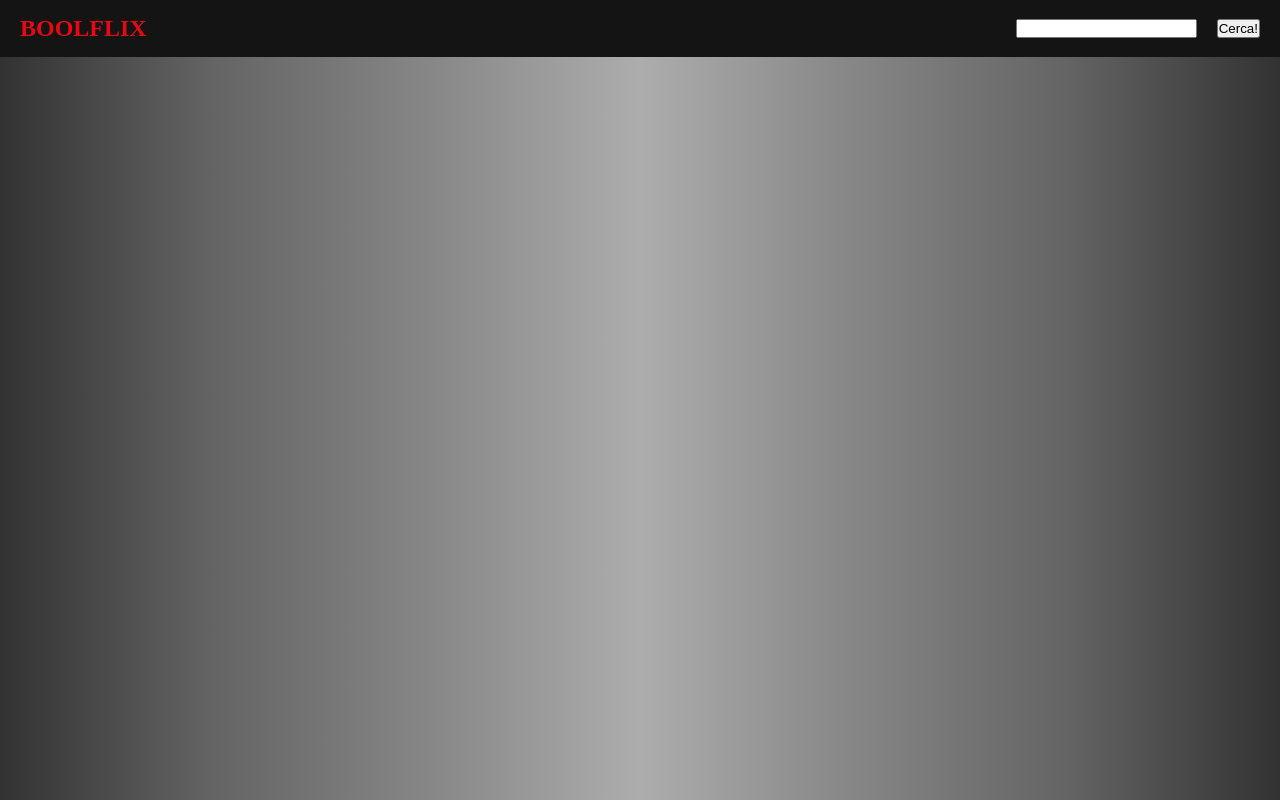
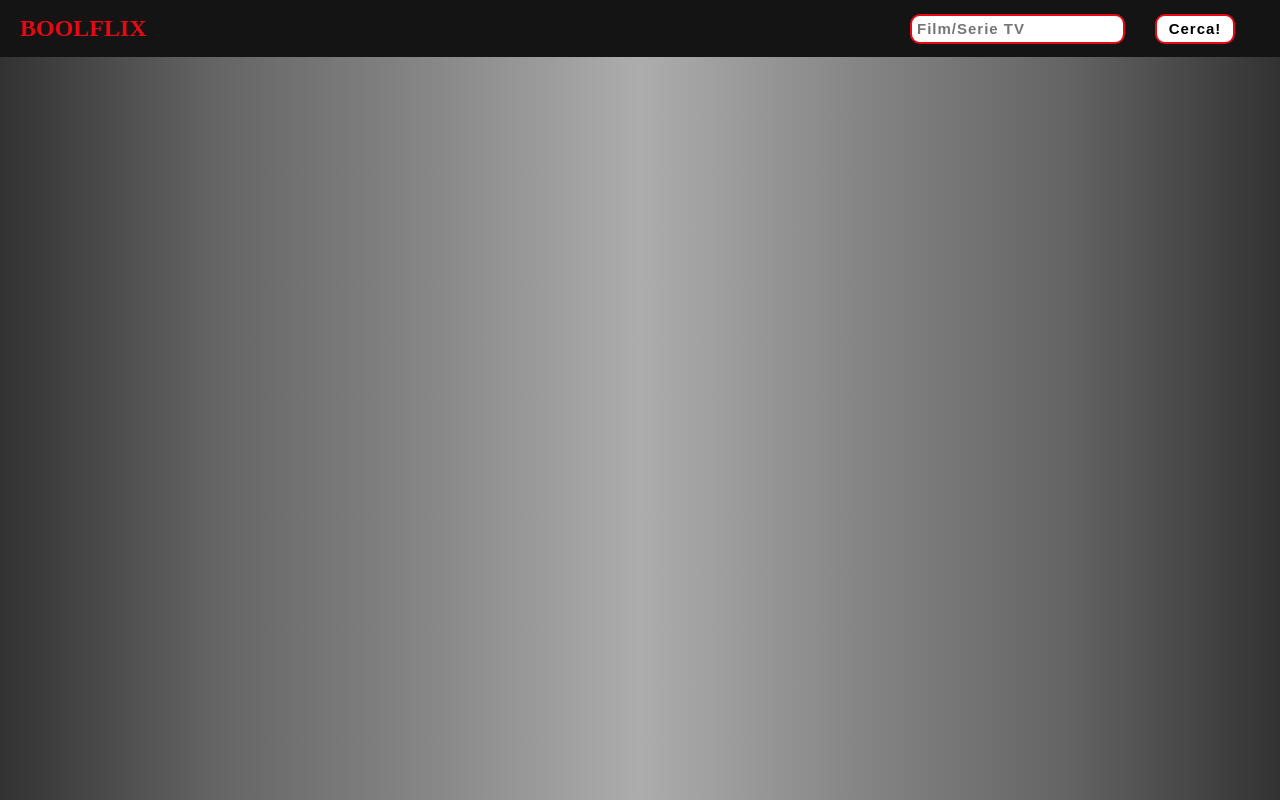
Before and after one commit to LeonardoCeccarelli/vue-boolflix, a Vue app: page / in a window 1280 px wide. Built offline with nearby package versions, Linux system fonts and the light colour scheme.

Commit message:
change style on header

```diff
--- a/src/components/Header.vue
+++ b/src/components/Header.vue
@@ -6,9 +6,14 @@
       </div>
       <div class="nav_form_container">
         <div class="form">
+          <div class="warning_value" :class="warningValue ? 'active' : ''">
+            <i class="fa fa-times" @click="onResetWarning"></i>
+            <p>ATTENZIONE: Devi inserire almeno un carattere!</p>
+          </div>
           <input
             type="text"
             v-model="valueToSearch"
+            placeholder="Film/Serie TV"
             @keyup.enter="onClickGenerate"
           />
           <button type="button" @click="onClickGenerate">Cerca!</button>
@@ -30,11 +35,11 @@ export default {
       apiKey: "a34ccfdb321af0e10bee1440af398702",
       apiUrl: "https://api.themoviedb.org/3",
       valueToSearch: "",
+      warningValue: false,
     };
   },
   methods: {
     onGenerateList(type, value, typeArray) {
-      console.log("chiamata");
       this[typeArray] = [];
       axios
         .get(this.apiUrl + type, {
@@ -54,8 +59,27 @@ export default {
     },
 
     onClickGenerate() {
-      this.onGenerateList("/search/tv", this.valueToSearch, "listSeries");
-      this.onGenerateList("/search/movie", this.valueToSearch, "listMovies");
+      if (this.valueToSearch.trim(" ") === "") {
+        this.warningValue = true;
+        return;
+      }
+
+      this.warningValue = false;
+
+      this.onGenerateList(
+        "/search/tv",
+        this.valueToSearch.trim(" "),
+        "listSeries"
+      );
+      this.onGenerateList(
+        "/search/movie",
+        this.valueToSearch.trim(" "),
+        "listMovies"
+      );
+    },
+
+    onResetWarning() {
+      this.warningValue = false;
     },
   },
 };
--- a/src/components/SingleCard.vue
+++ b/src/components/SingleCard.vue
@@ -111,7 +111,6 @@ export default {
       return listStar;
     },
     overviewFix(speech) {
-      console.log(speech.length);
       if (speech.length > 500) {
         return speech.slice(0, 500) + "...";
       }
--- a/src/styles/header.scss
+++ b/src/styles/header.scss
@@ -23,10 +23,97 @@
             .form {
                 text-align: right;
                 width: 100%;
+                position: relative;
+
+                .warning_value {
+                    position: absolute;
+                    right: 15%;
+                    top: 130%;
+                    padding: 10px 15px;
+                    background-color: white;
+                    border: 2px solid #ca0b00;
+                    border-radius: 10px;
+                    display: none;
+
+                    p {
+                        font-weight: bold;
+                        color: #ca0b00;
+                        margin-top: 20px;
+                    }
+
+                    i {
+                        cursor: pointer;
+                        padding: 5px;
+                        position: absolute;
+                        top: 0;
+                        right: 0;
+                        color: #ca0b00;
+                    }
+
+                    &.active {
+                        display: initial;
+                    }
+                }
+
+                input {
+                    height: 30px;
+                    border-radius: 10px;
+                    border: 2px solid $redPrimary;
+                    padding: 0 5px;
+                    letter-spacing: 1px;
+                    font-weight: bold;
+                    font-size: 15px;
+                    background-color: rgb(255, 255, 255);
+                    box-shadow: none;
+                    transition: box-shadow .2s linear;
+
+                    &:focus {
+                        box-shadow: 0 0 5px 5px $redPrimary;
+                    }
+
+                    &:focus-visible {
+                        outline: 0;
+                    }
+                }
 
                 button {
-                    margin: 0 20px;
+                    margin: 0 30px;
+                    margin-right: 45px;
                     cursor: pointer;
+                    width: 80px;
+                    height: 30px;
+                    font-size: 15px;
+                    letter-spacing: 1px;
+                    font-weight: bold;
+                    position: relative;
+                    z-index: 1;
+                    border-radius: 10px;
+                    background-color: white;
+                    border: 2px solid $redPrimary;
+                    overflow: hidden;
+                    box-shadow: none;
+                    transition: all .3s linear;
+
+                    &::before {
+                        content: '';
+                        position: absolute;
+                        z-index: -1;
+                        top: 100%;
+                        left: 0;
+                        width: 100%;
+                        height: 100%;
+                        background-color: $darkBg;
+                        transition: transform .2s linear;
+                    }
+
+                    &:hover {
+                        box-shadow: 0 0 5px 5px $redPrimary;
+                        color: white;
+
+                        &:before {
+                            transform: translateY(-100%);
+                        }
+                    }
                 }
             }
         }
```
Also changed, not shown: 11 other files (tests, documents, lock files or other folders).
